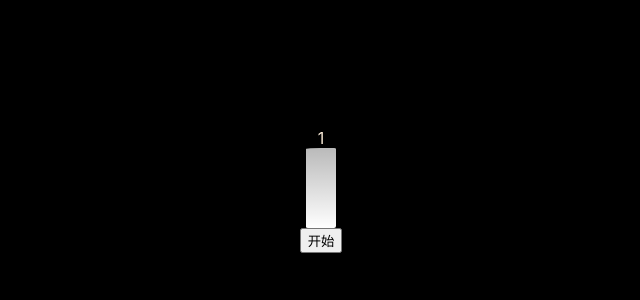
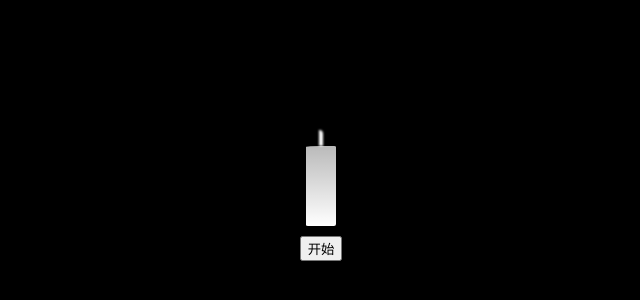
Before and after one commit to scout9ll/candle, a React (Create React App) app: page / in a window 1280 px wide. Shown: the part 210-510 px from the top of the page, without its empty margins (319-959 px from the left). Built offline with nearby package versions, Linux system fonts and the light colour scheme.

Commit message:
add shadow for fire

```diff
--- a/src/components/Candle.scss
+++ b/src/components/Candle.scss
@@ -5,19 +5,26 @@ $candleBody: white;
     display: flex;
     flex-direction: column;
     align-items: center;
+    padding: 10px;
     .candle__cotton {
         position: relative;
+        height: 16px;
+        width: 4px;
+        background: white;
+        border-top-right-radius: 10px;
+        filter: blur(1px);
         .candle__cotton_fire {
             display: none;
             position: absolute;
-            top: 50%;
+            bottom: 0px;
             left: 40%;
             width: 16px;
             height: 20px;
             border-radius: 50% 50% 50% 50% / 60% 60% 40% 40%;
             background: $fireColor;
-            transform: translate(-50%, -50%);
+            transform: translate(-50%, 0%);
             animation: dance-fire 3s infinite linear;
+            filter: blur(1px) drop-shadow(0px -2px 11px orange);
         }
     }
     .candle_body {
--- a/src/components/Candle.tsx
+++ b/src/components/Candle.tsx
@@ -14,7 +14,6 @@ export function CandleEle(props: CandleProps) {
         <div className={`candle ${isBurning ? "candle--burning" : ""}`}>
             <div className="candle__cotton" >
                 <div className="candle__cotton_fire"></div>
-                1
             </div>
             <div className="candle_body">
 
```
